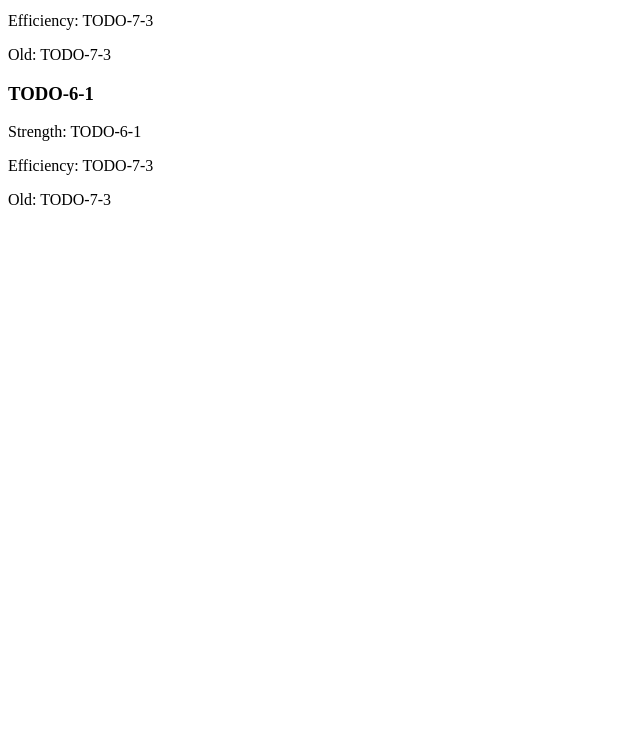
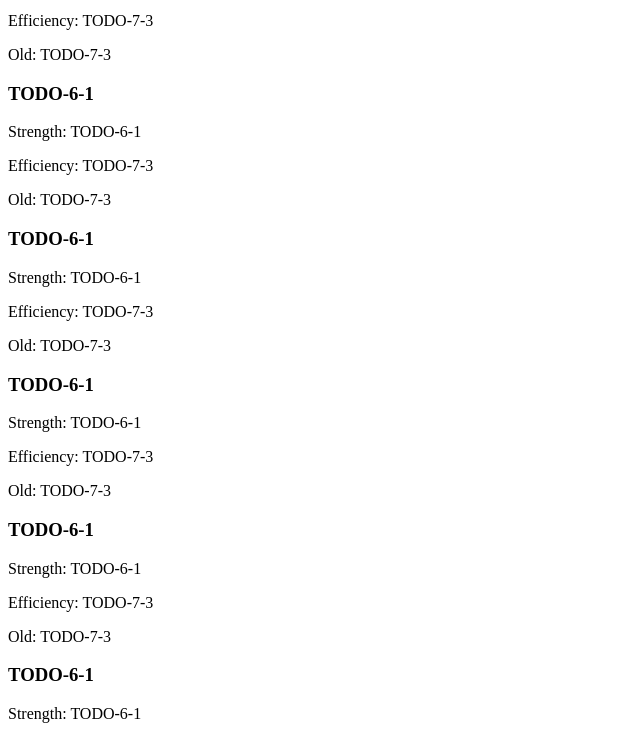
Before and after one commit to HE-Arc/workshop-django-old, a Django app: page /dashboard/ in a window 1280 px wide. Shown: the part 1048-1788 px from the top of the page, without its empty margins (0-640 px from the left). Before the commit the page ends 1253 px from the top, so only its background shows below. Run offline with Django 3.2, Linux system fonts and the light colour scheme.

Commit message:
Update dashboard

```diff
--- a/resistanceproject/resistanceapp/templates/resistanceapp/dashboard.html
+++ b/resistanceproject/resistanceapp/templates/resistanceapp/dashboard.html
@@ -71,7 +71,7 @@
         </div>
         <div class="card-body">
 
-          {% for b in 'todo' %}
+          {% for b in 'TODO-6-1' %}
 
           <div class="card text-white bg-secondary mb-3" style="max-width: 18rem;">
             <div class="card-body">
```
